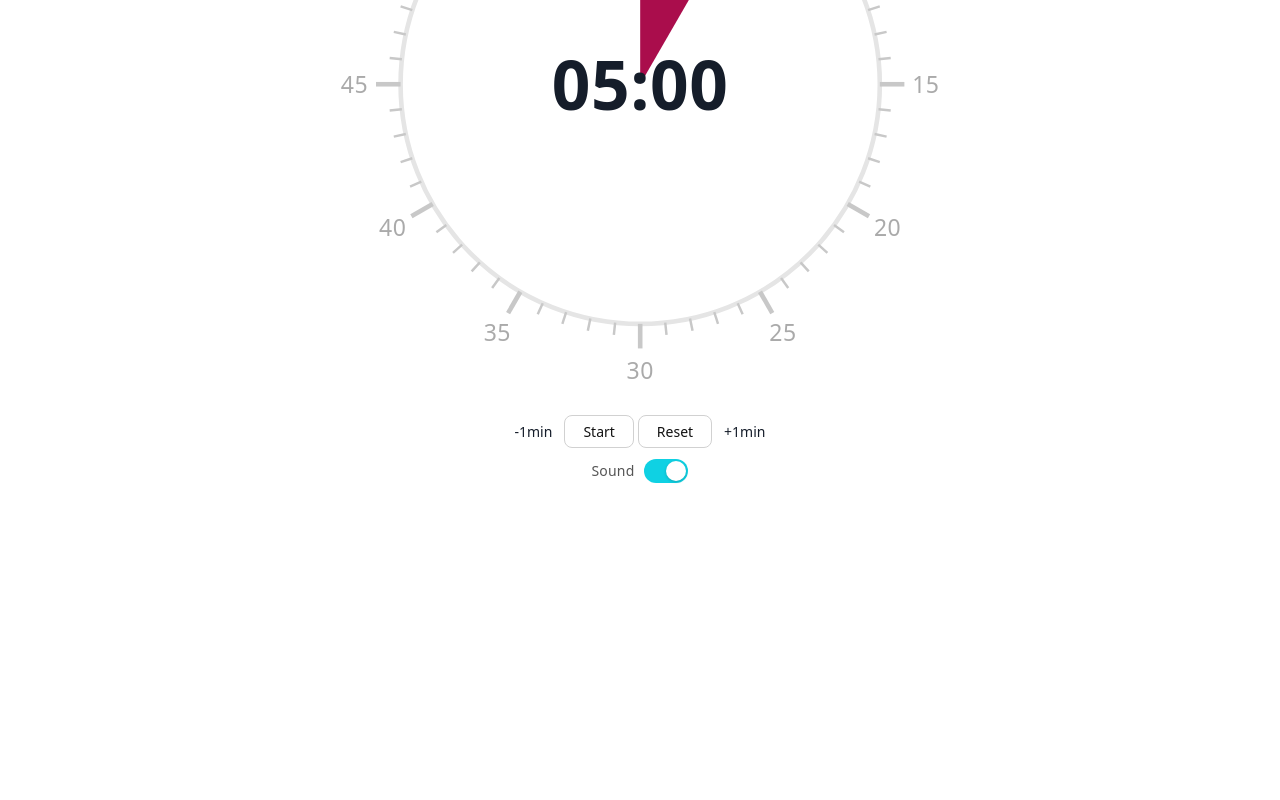
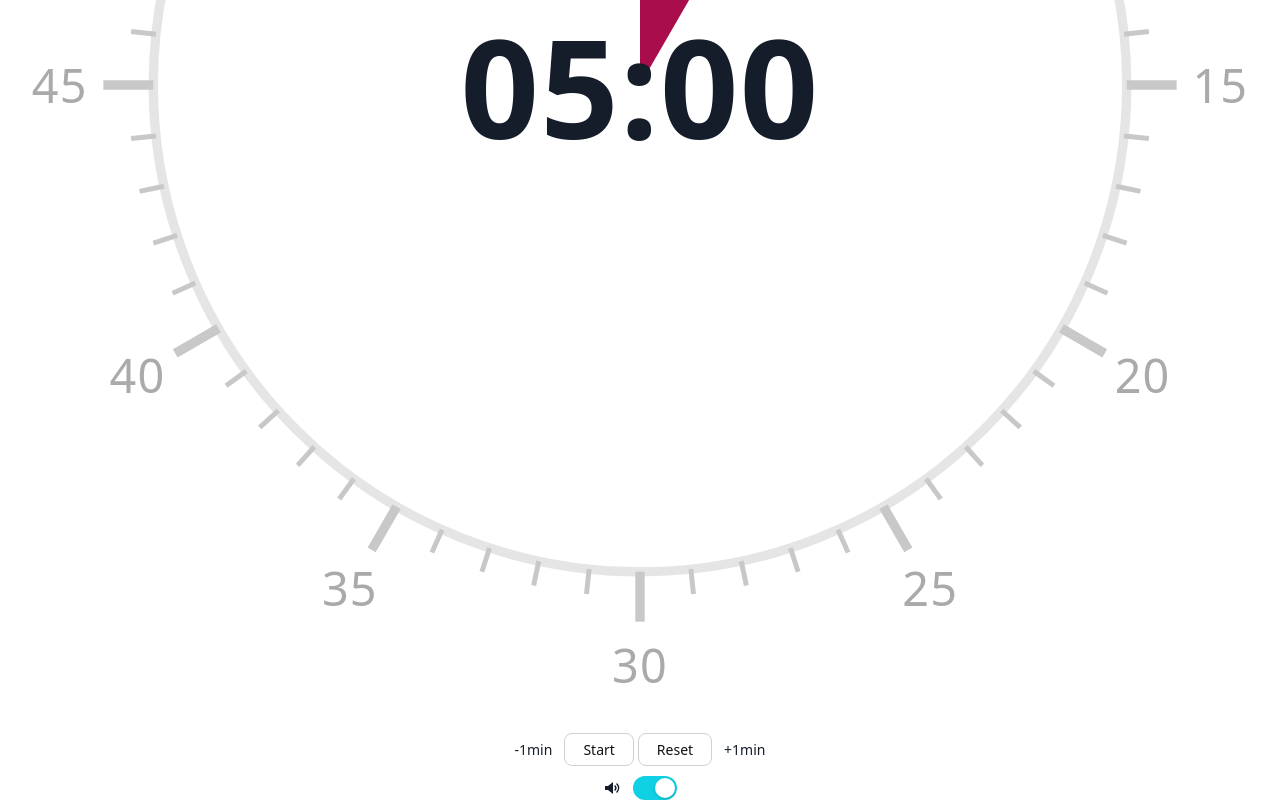
Before and after one commit to sg9us/focus-timer, a React (Vite) app: page / in a window 1280 px wide. Shown: the part 271-1071 px from the top of the page. Before the commit the page ends 800 px from the top, so only its background shows below. Built offline with nearby package versions, Linux system fonts and the light colour scheme; a web font is replaced by a local one.

Commit message:
fix: remove min-width, replace Sound text with SVG icon

```diff
--- a/index.html
+++ b/index.html
@@ -3,7 +3,7 @@
   <head>
     <meta charset="UTF-8" />
     <link rel="icon" type="image/svg+xml" href="/favicon.svg" />
-    <meta name="viewport" content="width=device-width, initial-scale=1.0" />
+    <meta name="viewport" content="width=device-width, initial-scale=1.0, minimum-scale=1.0" />
     <title>focus-timer</title>
     <link rel="stylesheet" href="https://cdn.jsdelivr.net/gh/orioncactus/pretendard/dist/web/static/pretendard.css" />
   </head>
--- a/src/App.css
+++ b/src/App.css
@@ -2,6 +2,7 @@
 #root {
   width: 100%;
   max-width: 100%;
+  min-width: 0;
   border-inline: none;
   min-height: 100svh;
   display: flex;
@@ -36,11 +37,13 @@
 body {
   font-family: system-ui, -apple-system, sans-serif;
   background: #fff;
+  min-width: 0;
 }
 
 /* ── 앱 컨테이너 ── */
 .app-container {
-  width: min(100vw, 100vh);
+  width: 100vw;
+  min-width: 0;
   height: min(100vw, 100vh);
   display: flex;
   flex-direction: column;
@@ -52,7 +55,8 @@ body {
 
 /* ── 타이머 링 영역 ── */
 .ring-wrapper {
-  width: 80%;
+  width: 100%;
+  max-width: 100vw;
   aspect-ratio: 1;
   flex-shrink: 0;
 }
--- a/src/components/MuteToggle.jsx
+++ b/src/components/MuteToggle.jsx
@@ -1,3 +1,23 @@
+const SpeakerOn = () => (
+  <svg width="20" height="20" viewBox="0 0 20 20" fill="none" xmlns="http://www.w3.org/2000/svg" aria-label="Sound on">
+    {/* Speaker body */}
+    <path d="M2 8v4h3l5 4V4L5 8H2z" fill="#151D2A" />
+    {/* Wave 1 – small */}
+    <path d="M12 8a3 3 0 0 1 0 4" stroke="#151D2A" strokeWidth="1.5" strokeLinecap="round" fill="none" />
+    {/* Wave 2 – large */}
+    <path d="M14 6a6 6 0 0 1 0 8" stroke="#151D2A" strokeWidth="1.5" strokeLinecap="round" fill="none" />
+  </svg>
+);
+
+const SpeakerOff = () => (
+  <svg width="20" height="20" viewBox="0 0 20 20" fill="none" xmlns="http://www.w3.org/2000/svg" aria-label="Sound off">
+    {/* Speaker body */}
+    <path d="M2 8v4h3l5 4V4L5 8H2z" fill="#151D2A" />
+    {/* X mark */}
+    <path d="M13 7l5 6M18 7l-5 6" stroke="#151D2A" strokeWidth="1.5" strokeLinecap="round" />
+  </svg>
+);
+
 export default function MuteToggle({ isMuted, onToggle }) {
   const isOn = !isMuted;
   return (
@@ -9,7 +29,7 @@ export default function MuteToggle({ isMuted, onToggle }) {
       onClick={onToggle}
       onKeyDown={(e) => (e.key === 'Enter' || e.key === ' ') && onToggle()}
     >
-      <span className="mute-toggle-label">Sound</span>
+      {isOn ? <SpeakerOn /> : <SpeakerOff />}
       <div className={`mute-toggle-track${isOn ? ' on' : ''}`}>
         <div className="mute-toggle-thumb" />
       </div>
```
